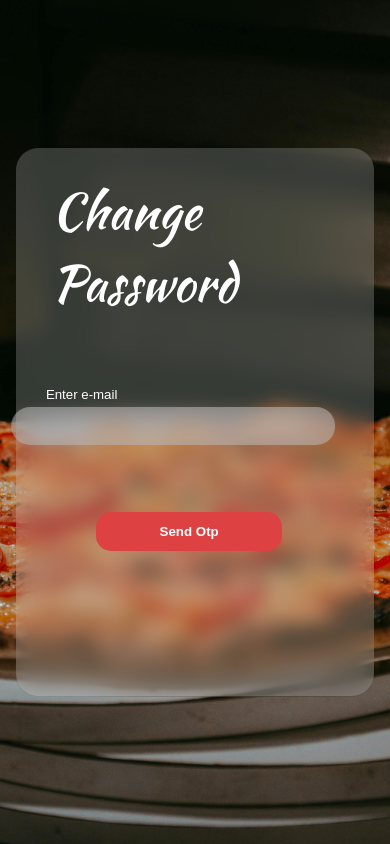
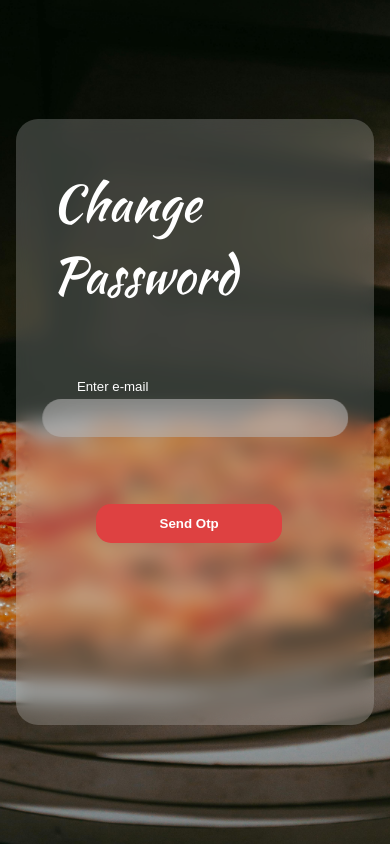
Before and after one commit to SoumikGhosh111/In-wood, a React (Create React App) app: page /forgetpassword in a window 390 px wide. Built offline with nearby package versions, Linux system fonts and the light colour scheme; no server answers; a web font is replaced by a local one.

Commit message:
forget-page css

```diff
--- a/src/LoginComponent/ForgetPassword/ForgetPassword.css
+++ b/src/LoginComponent/ForgetPassword/ForgetPassword.css
@@ -6,3 +6,10 @@
 .forget-pass-form-body{
     height: 330px;
 }
+
+@media screen and (max-width: 400px){
+    .forget-page-inputs{
+        margin-left: 2rem;
+        width: 85%;
+    }
+}
--- a/src/LoginComponent/ForgetPassword/ForgetPassword.js
+++ b/src/LoginComponent/ForgetPassword/ForgetPassword.js
@@ -91,7 +91,7 @@ const Forgetpassword = () => {
                     <div className='form-title change-password' ><h1>Change Password</h1></div>
                     <div className='emailTxt'>
                         <form className="form forget-pass-form-body" >
-                            <div className="form__group" style={{ display: isEmailChecked ? 'block' : 'none' }}>
+                            <div className="form__group forget-page-inputs" style={{ display: isEmailChecked ? 'block' : 'none' }}>
                                 <h5>Enter e-mail</h5>
                                 <input
 
--- a/src/LoginComponent/Login/Login.css
+++ b/src/LoginComponent/Login/Login.css
@@ -229,7 +229,8 @@ form{
     }
     .formBody{
         width: 100%;
-        height: 65vh;
+        height: fit-content;
+        padding-bottom: 1rem;
         border-radius: 22px;
         background-color: rgba(253, 253, 253, 0.199);
         backdrop-filter: blur(10px);
```
